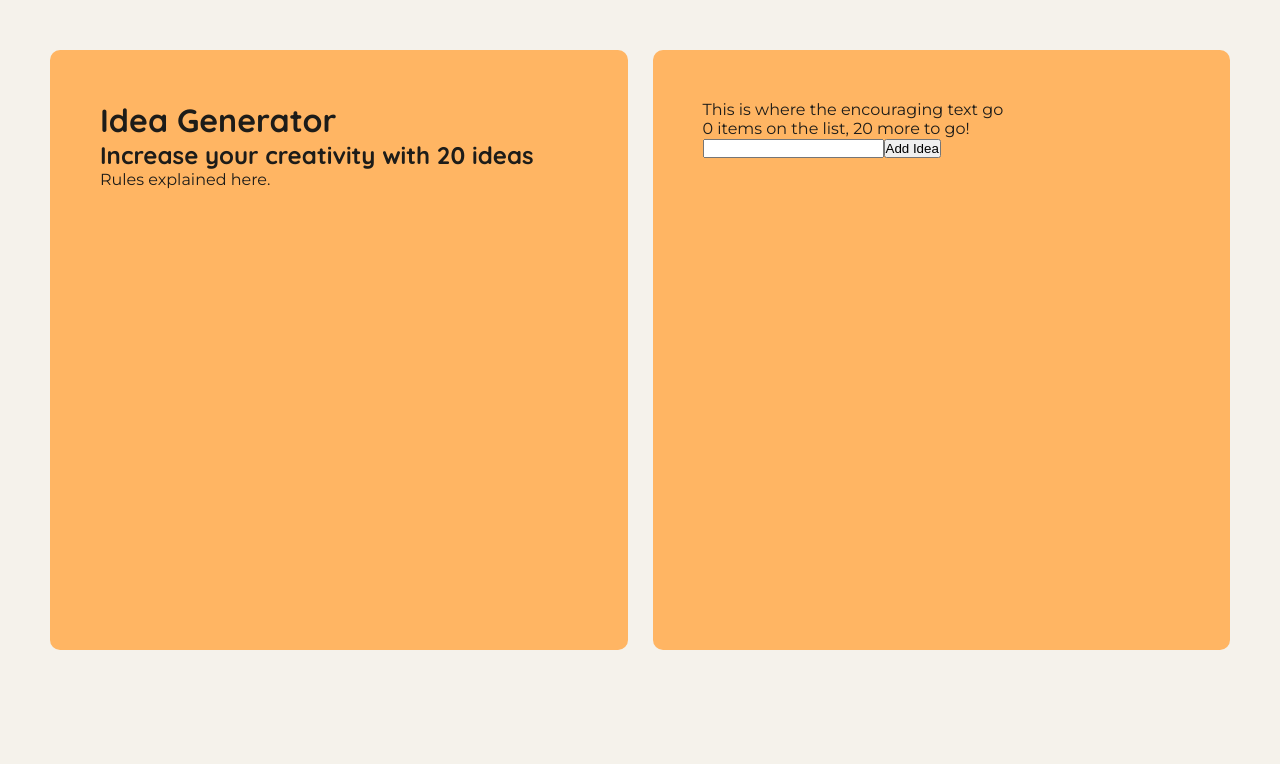
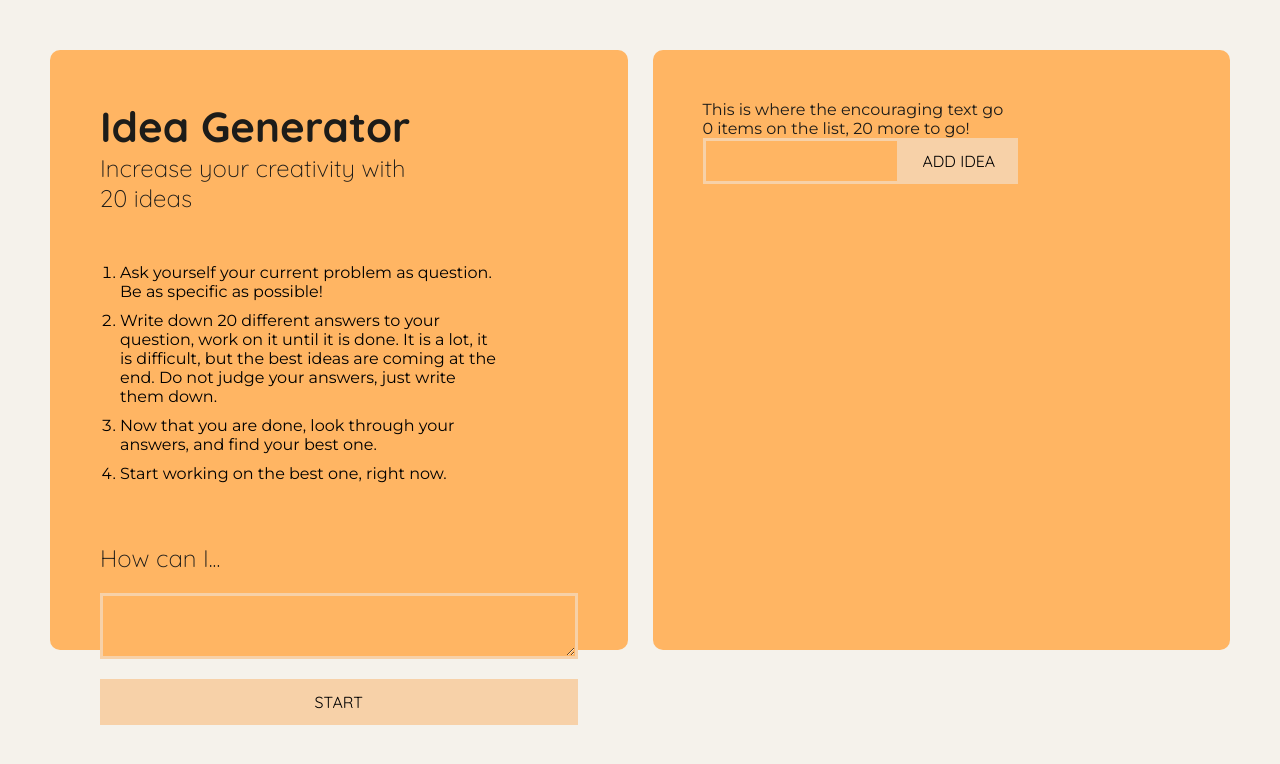
Before and after one commit to pfalzergbr/idea-generator, a Vue app: page / in a window 1280 px wide. Shown: the top 764 px of the page. Built offline with nearby package versions, Linux system fonts and the light colour scheme.

Commit message:
rules column styled

```diff
--- a/src/App.vue
+++ b/src/App.vue
@@ -43,22 +43,22 @@ export default {
 </script>
 
 <style lang="scss">
-
 @import url('https://fonts.googleapis.com/css2?family=Montserrat:wght@300;400;700&family=Quicksand:wght@300;400;700&display=swap');
 
 $color-orange-light-1: #f5f2eb;
 $color-orange-light-2: #f7d1a8;
 $color-orange-light-3: #ffb563;
+$color-orange-bright: #ec9432;
 $color-grey-medium: #7b7460;
 $color-grey-dark-1: #423e34;
 $color-grey-dark-2: #1d1c19;
-
+$color-purple-medium: #c7abde;
 
 $font-size-sm: 1rem;
-$font-size-md: 1.2rem;
-$font-size-lg: 1.6rem;
+$font-size-md: 1.6rem;
+$font-size-lg: 2.4rem;
 $font-size-xl: 3.2rem;
-
+$font-size-xxl: 4.2rem;
 
 *,
 *::before,
@@ -75,7 +75,7 @@ html {
 
 body {
   font-family: 'Montserrat';
-  font-size: $font-size-lg;
+  font-size: $font-size-md;
 }
 
 h1,
@@ -86,11 +86,52 @@ h3 {
 }
 
 h1 {
-  font-size: $font-size-xl;
+  font-size: $font-size-xxl;
+  font-weight: 700;
+}
+
+h2 {
+  font-size: $font-size-lg;
+  font-weight: 300;
 }
 
 p {
   color: $color-grey-dark-2;
+}
+
+input,
+textarea {
+  outline: none;
+  border-radius: 0;
+  background: $color-orange-light-3;
+  border: 3px solid $color-orange-light-2;
+  font-size: $font-size-md;
+  color: $color-grey-dark-2;
+  font-family: 'Quicksand';
+}
+
+input {
+  padding: 1rem;
+}
+
+button {
+  border: none;
+  border-radius: 0;
+  outline: none;
+  padding: 1rem 2rem;
+  font-family: 'Quicksand';
+  border: 3px solid $color-orange-light-2;
+  background: #f7d1a8;
+  font-size: 1.6rem;
+  text-transform: uppercase;
+  transition: all 0.1s;
+  cursor: pointer;
+
+  &:hover,
+  &:focus {
+    background: $color-orange-bright;
+    border: 3px solid $color-orange-bright;
+  }
 }
 
 .app {
--- /dev/null
+++ b/src/components/RulesBody.vue
@@ -0,0 +1,35 @@
+<template>
+  <div class="rules-column__rules">
+      <ol class="rules-column__rule-list">
+        <li>
+          Ask yourself your current problem as question. Be as specific as
+          possible!
+        </li>
+        <li>
+          Write down 20 different answers to your question, work on it until it
+          is done. It is a lot, it is difficult, but the best ideas are coming
+          at the end. Do not judge your answers, just write them down.
+        </li>
+        <li>Now that you are done, look through your answers, and find your best one.</li>
+        <li>Start working on the best one, right now.</li>
+      </ol>
+    </div>
+</template>
+
+<script>
+export default {
+
+}
+</script>
+
+<style lang="scss" scoped>
+  ol {
+    width: 80%;
+    display: block;
+    margin-left: 2rem;
+
+    li {
+      margin-bottom: 1rem;
+    }
+  }
+</style>
--- a/src/components/RulesColumn.vue
+++ b/src/components/RulesColumn.vue
@@ -1,24 +1,29 @@
 <template>
-    <div class="column rules-column">
+  <div class="column rules-column">
     <rules-header></rules-header>
-    <p>Rules explained here.</p>
+    <rules-body></rules-body>
+    <the-question></the-question>
   </div>
 </template>
 
 <script>
 import RulesHeader from './RulesHeader';
+import RulesBody from './RulesBody';
+import TheQuestion from './TheQuestion';
 
 export default {
   components: {
     RulesHeader,
+    RulesBody,
+    TheQuestion
   },
-}
+};
 </script>
 
 <style>
-  .rules-column {
-    /* display: grid; */
-    /* grid-row: 1 / 2;
-    grid-column: 1/ 2 ;  */
-  }
+.rules-column {
+  display: grid;
+  grid-template-rows: repeat(3, min-content);
+  grid-row-gap: 5rem;
+}
 </style>
--- a/src/components/RulesHeader.vue
+++ b/src/components/RulesHeader.vue
@@ -12,5 +12,8 @@ export default {
 </script>
 
 <style>
-
+  h2 {
+    display: block;
+    width: 70%;
+  }
 </style>
--- a/src/components/TheQuestion.vue
+++ b/src/components/TheQuestion.vue
@@ -1,15 +1,61 @@
 <template>
-  <div>
-    <p>How...</p> <span>can I answer this question</span><span>?</span>
+  <div class="the-question">
+    <div class="the-question__container">
+      <h2 class="the-question__question">How can I...</h2>
+      <textarea v-model.trim="question"></textarea>
+      <button class="the-question__btn" @click="submitQuestion">Start</button>
+    </div>
   </div>
 </template>
 
 <script>
 export default {
-
-}
+  data() {
+    return {
+      question: '',
+      error: null
+    };
+  },
+  methods: {
+    submitQuestion() {
+      this.error = null;
+      if (this.question) {
+        this.$emit('newQuestion', this.question);
+      } else {
+        this.error = 'You need to ask first...'
+      }
+    },
+  },
+};
 </script>
 
-<style>
+<style lang="scss" scoped>
+.the-question {
+  display: flex;
 
+  // &__btn {
+  //   background: #F7D1A8;
+  //   font-size: 1.6rem;
+  //   text-transform: uppercase;
+  //   transition: all .2s;
+
+  // &:hover , &:focus {
+  //   background: #ec9432;
+  // }
+  // }
+
+  &__question {
+    margin-bottom: 2rem;
+  }
+  &__container {
+    display: flex;
+    flex-direction: column;
+    width: 100%;
+
+    textarea {
+      margin-bottom: 2rem;
+      padding: 1rem;
+    }
+  }
+}
 </style>
```
